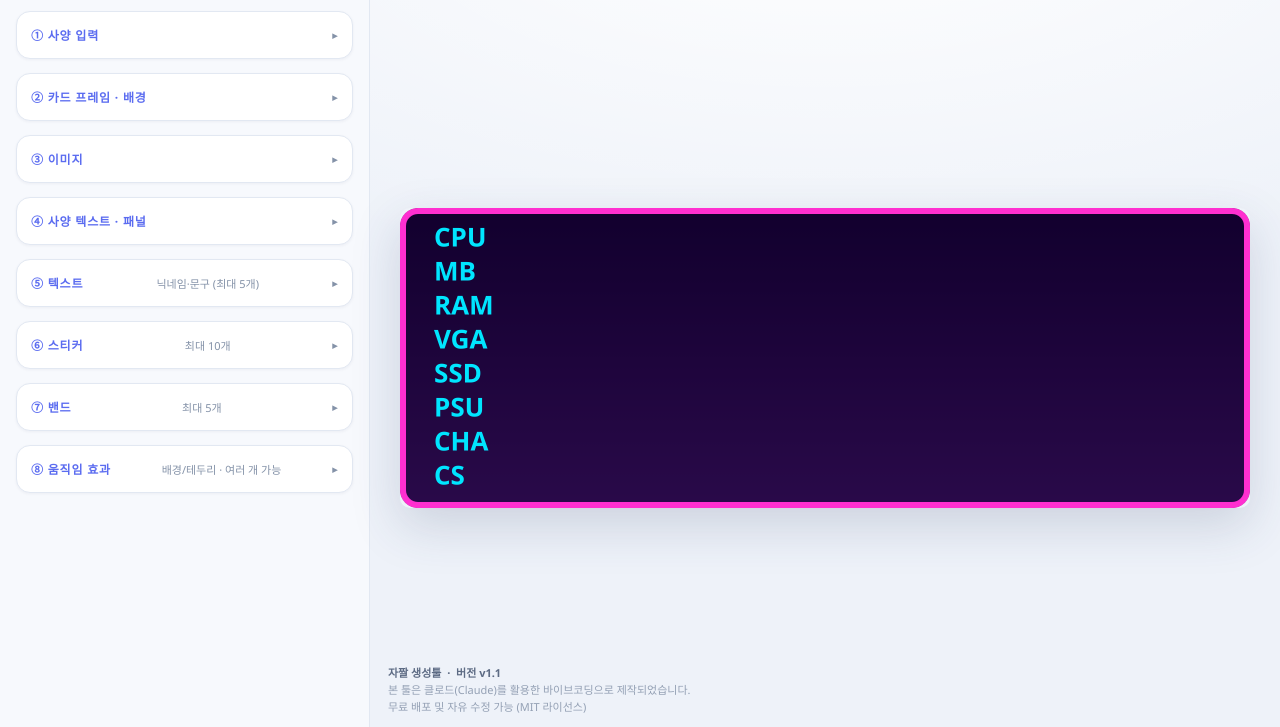
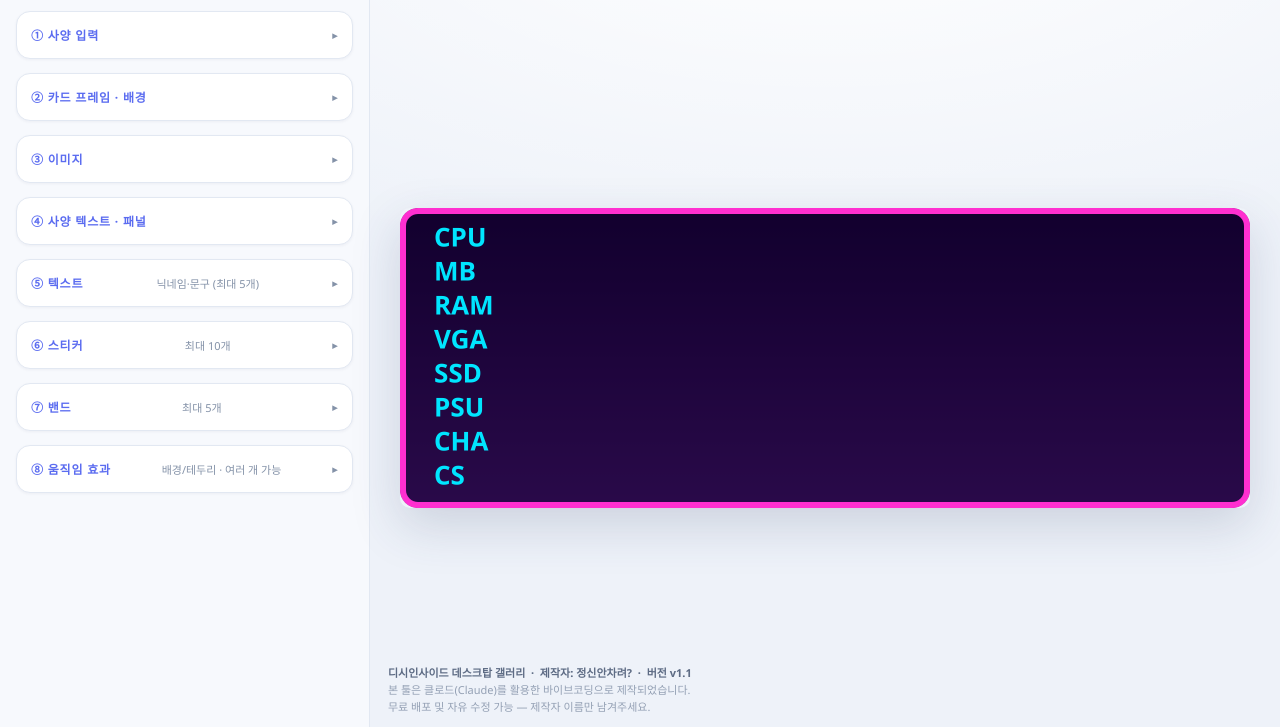
Before and after one commit to 4katpapa/jjal-generator, an Electron app: page renderer/index.html in a window 1280 px wide. Shown: the part 73-800 px from the top of the page. Drawn offline with Linux system fonts and the light colour scheme; no server answers.

Commit message:
앱 하단 크레딧 복원
Co-Authored-By: Claude Opus 5 (1M context) <noreply@anthropic.com>

```diff
--- a/package.json
+++ b/package.json
@@ -3,7 +3,7 @@
   "version": "1.1.0",
   "description": "자짤 생성툴 - PC 사양 카드 생성기",
   "main": "main.js",
-  "author": "jjal-generator",
+  "author": "정신안차려?",
   "license": "MIT",
   "scripts": {
     "start": "electron .",
--- a/renderer/index.html
+++ b/renderer/index.html
@@ -364,9 +364,9 @@
       </div>
       <div id="toast"></div>
       <footer id="credit">
-        <div class="credit-main">자짤 생성툴 &nbsp;·&nbsp; 버전 v1.1</div>
+        <div class="credit-main">디시인사이드 데스크탑 갤러리 &nbsp;·&nbsp; 제작자: 정신안차려? &nbsp;·&nbsp; 버전 v1.1</div>
         <div class="credit-sub">본 툴은 클로드(Claude)를 활용한 바이브코딩으로 제작되었습니다.</div>
-        <div class="credit-sub">무료 배포 및 자유 수정 가능 (MIT 라이선스)</div>
+        <div class="credit-sub">무료 배포 및 자유 수정 가능 — 제작자 이름만 남겨주세요.</div>
       </footer>
     </main>
   </div>
```
